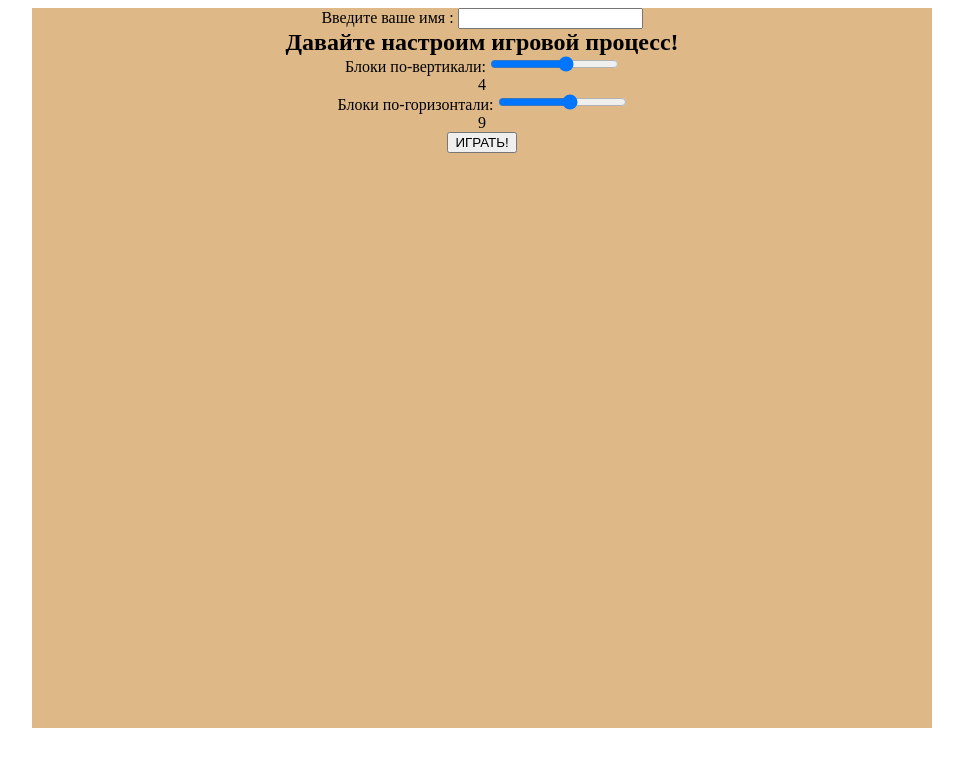
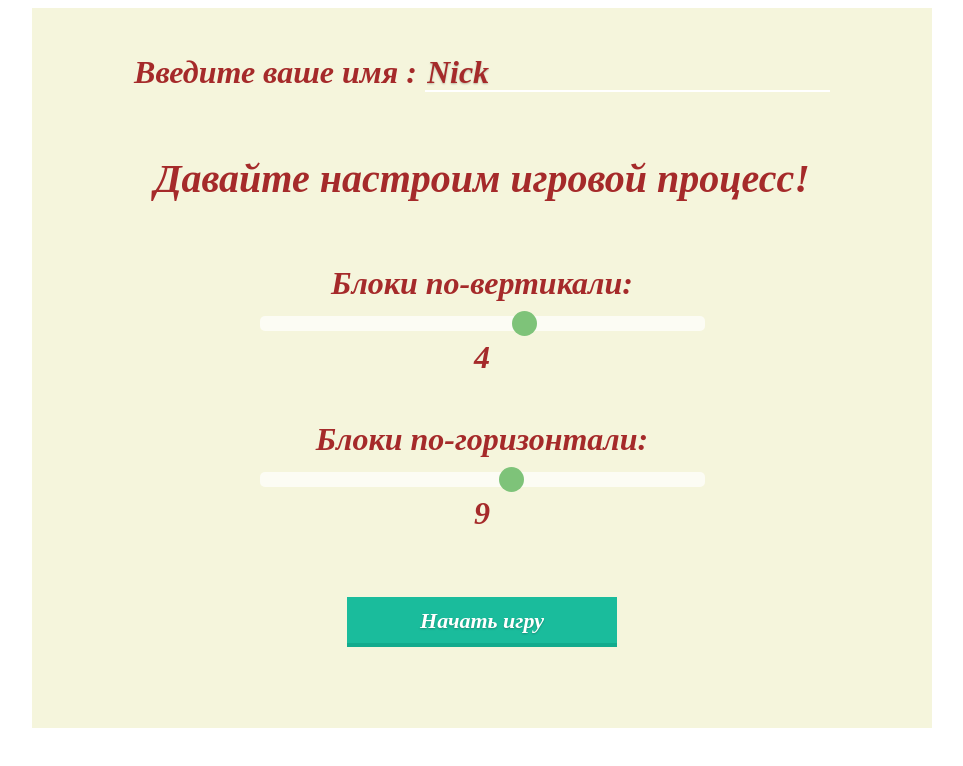
Before and after one commit to znanick/Breakout, a plain HTML site: page index.html in a window 1280 px wide. Shown: the whole page, without its empty margins (158-1121 px from the left). Drawn offline with Linux system fonts and the light colour scheme.

Commit message:
Settings

```diff
--- a/arcanoid.js
+++ b/arcanoid.js
@@ -113,11 +113,11 @@ var game = {
         this.ctx.beginPath();
         this.ctx.rect(element.x, element.y, element.w, element.h);
         if (element.lifes == 1) {
-          this.ctx.fillStyle = "green";
+          this.ctx.fillStyle = "#1abc9c";
         } else if (element.lifes == 2) {
           this.ctx.fillStyle = "#0095DD";
         } else if (element.lifes == 3) {
-          this.ctx.fillStyle = "#FF0000";
+          this.ctx.fillStyle = "#ff5b40";
         }
         this.ctx.fill();
         this.ctx.closePath();
--- a/index.html
+++ b/index.html
@@ -9,22 +9,53 @@
   <body>
     <div class="container">
       <div id="settings">
-        <span>Введите ваше имя : </span>
-        <input type="text" id="userName">
+        <div class="name-container">
+          <span>Введите ваше имя : </span>
+          <input type="text" id="userName" value="Nick" />
+        </div>
+
         <h2>Давайте настроим игровой процесс!</h2>
-        <span>Блоки по-вертикали:</span>
-        <input type="range" id="ry" min="1" max="6" oninput="settings.ryView()">
-        <p id="ryTxt">4</p>
-        <span>Блоки по-горизонтали: </span>
-        <input type="range" id="rx" min="5" max="12" oninput="settings.rxView()">
-        <p id="rxTxt">9</p>
-        <button onclick="settings.start()">ИГРАТЬ!</button>
+        <div class="rng-container">
+          <span>Блоки по-вертикали:</span>
+          <div class="slidecontainer">
+            <input
+              class="slider"
+              type="range"
+              id="ry"
+              min="1"
+              max="6"
+              oninput="settings.ryView()"
+            />
+          </div>
+
+          <p id="ryTxt">4</p>
+        </div>
+
+        <div class="rng-container">
+          <span>Блоки по-горизонтали: </span>
+          <div class="slidecontainer">
+            <input
+              class="slider"
+              type="range"
+              id="rx"
+              min="5"
+              max="12"
+              oninput="settings.rxView()"
+            />
+          </div>
+          <p id="rxTxt">9</p>
+        </div>
+
+        <button id="start-but" onclick="settings.start()">Начать игру</button>
       </div>
       <div class="canvas-container" id="gameArea">
         <canvas id="myCanvas"></canvas>
       </div>
       <div class="record-container" id="recordContainer">
-
+        <button class="btn-green">
+          <img class="icon" src="img/reload-btn.png" />
+          Заново
+        </button>
       </div>
     </div>
     <script src="settings.js"></script>
--- a/settings.js
+++ b/settings.js
@@ -19,7 +19,9 @@ var settings = {
       document.getElementById("settings").style.top = "-120%";
       game.brickCountX = rx.value;
       game.brickCountY = ry.value;
-      setTimeout(game.start(), 700);
+      setTimeout(function () {
+        game.start();
+      }, 700);
     }
   },
 };
--- a/style.css
+++ b/style.css
@@ -1,5 +1,9 @@
 * {
   margin: 0;
+  font-family: serif;
+  font-style: italic;
+  font-weight: 700;
+  font-size: 4vh;
 }
 
 .container {
@@ -15,11 +19,12 @@
   position: absolute;
   width: 100%;
   height: 100%;
-  background-color: burlywood;
+  background-color: #f5f5dc;
+
   text-align: center;
   top: 0;
-  transition: background-color 1s cubic-bezier(0, 0, 1, 1) 700ms;
-  transition-property: top;
+  transition: top 1s cubic-bezier(0, 0, 1, 1) 700ms;
+  color: #a52a2a;
 }
 
 .canvas-container {
@@ -33,8 +38,108 @@
   width: 50%;
   height: 70%;
   background-color: aqua;
-  top: -120%;
+  top: -100%;
   left: 25%;
-  transition: background-color 1s cubic-bezier(0, 0, 1, 1) 700ms;
-  transition-property: top;
+  transition: top 1s cubic-bezier(0, 0, 1, 1) 700ms;
 }
+
+button {
+  position: relative;
+  width: 30%;
+  height: 7%;
+
+  margin: 20px auto;
+  padding: 0;
+  font-size: 22px;
+  text-align: center;
+  color: white;
+  border: none;
+  outline: none;
+  cursor: pointer;
+  overflow: hidden;
+  text-shadow: 0 1px 2px rgba(0, 0, 0, 0.25);
+  transition: transform 0.4s ease-in-out;
+  background: #1abc9c;
+  border-bottom: 2px solid #12ab8d;
+  box-shadow: inset 0 -2px #12ab8d;
+}
+
+button:active {
+  top: 1px;
+  box-shadow: none;
+}
+
+.icon {
+  position: absolute;
+  left: 10%;
+  top: 20%;
+}
+.btn-green {
+}
+.btn-green .icon {
+  width: 11%;
+  transition: all 0.4s ease-in-out;
+}
+.btn-green:hover .icon {
+  transform: rotate(360deg) scale(1.2);
+}
+
+.slider {
+  -webkit-appearance: none;
+  width: 50%;
+  height: 15px;
+  border-radius: 5px;
+  background: white;
+  outline: none;
+  opacity: 0.7;
+  -webkit-transition: 0.2s;
+  transition: opacity 0.2s;
+}
+
+.slider::-webkit-slider-thumb {
+  -webkit-appearance: none;
+  appearance: none;
+  width: 25px;
+  height: 25px;
+  border-radius: 50%;
+  background: #4caf50;
+  cursor: pointer;
+}
+
+.slider::-moz-range-thumb {
+  width: 25px;
+  height: 25px;
+  border-radius: 50%;
+  background: #4caf50;
+  cursor: pointer;
+}
+
+.name-container {
+  margin-top: 5%;
+}
+
+#userName{
+  border: none;
+  outline-color:#a52a2a ;
+  color: #a52a2a;
+  text-shadow: 0 1px 2px rgba(0, 0, 0, 0.25);
+  transition: transform 0.4s ease-in-out;
+  background: #f5f5dc;
+
+  box-shadow: inset 0 -2px white;
+}
+
+h2 {
+  margin: 7% 5px;
+
+  font-size: 5vh;
+}
+
+.rng-container {
+  margin: 5% 5px;
+}
+
+#start-but:hover{
+  opacity: 70%;
+  color: #f5f5dc;
+}
```
Also changed, not shown: img/reload-btn.png (added).
